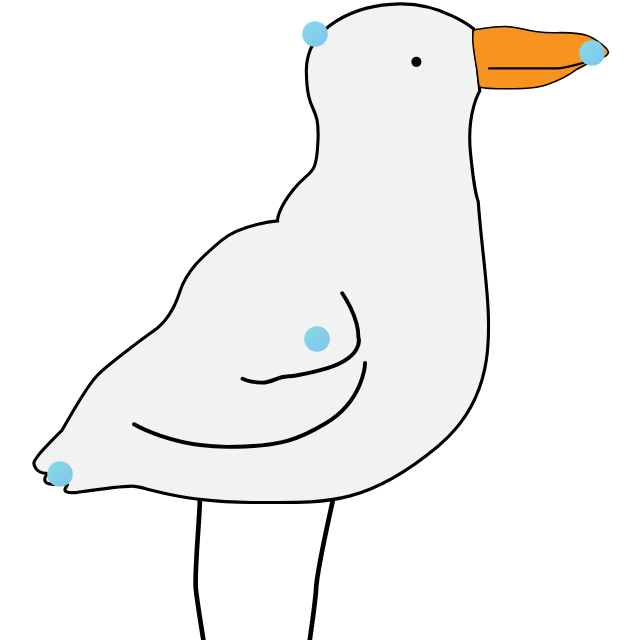
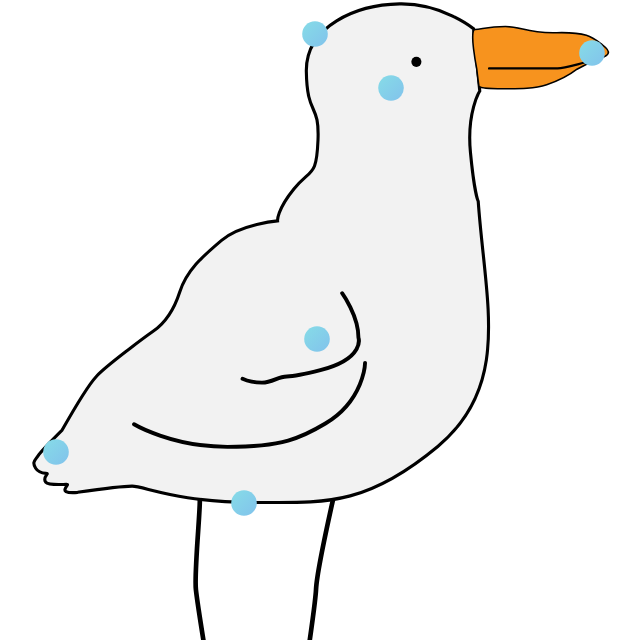
Before and after one commit to Fryles/SeagullSaftey, a plain HTML site: page index.html in a window 1280 px wide. Shown: the part 160-800 px from the top of the page, without its empty margins (308-948 px from the left). Drawn offline with nearby package versions, Linux system fonts and the light colour scheme.

Commit message:
yeah everything

```diff
--- a/editor.js
+++ b/editor.js
@@ -76,6 +76,12 @@ function Node(
 	};
 
 	this.element.on("click", this.onClicked);
+	this.element.on("mouseenter", function () {
+		focusNode($(this).attr("id"));
+	});
+	this.element.on("mouseleave", function () {
+		unfocusNodes();
+	});
 }
 
 /**
--- a/index.css
+++ b/index.css
@@ -2,8 +2,8 @@
 	--grad1: #7575fa;
 	--grad2: rgb(134, 220, 231);
 	--anim-duration: 3s;
-	--focusGrad1: #ff0000;
-	--focusGrad2: #ff00ff;
+	--focusGrad1: #7575fa;
+	--focusGrad2: #8bdbf3;
 }
 
 @keyframes gradAnim {
@@ -21,20 +21,7 @@
 	}
 }
 
-@keyframes focusedAnim {
-	0% {
-		background-position: 42% 0%;
-		box-shadow: 0px 0px 10px 3px var(--focusGrad2);
-	}
-	50% {
-		background-position: 59% 100%;
-		box-shadow: 0px 0px 10px 3px var(--focusGrad1);
-	}
-	100% {
-		background-position: 42% 0%;
-		box-shadow: 0px 0px 10px 3px var(--focusGrad2);
-	}
-}
+
 
 body,
 html {
@@ -101,7 +88,7 @@ html {
 
 
 
-.seagullNode:hover {
+.seagullNode:hover{
 	animation: gradAnim var(--anim-duration) ease infinite;
 	transform: scale(1);
 }
@@ -128,6 +115,7 @@ html {
 
 .seagullNodeEditable {
 	border: 1px solid #000000;
+	visibility: visible;
 	position: absolute;
 	cursor: pointer;
 	border-radius: 50%;
@@ -145,15 +133,9 @@ html {
 	border: 3px solid rgb(209, 129, 142);
 }
 
-.focused {
-	background: linear-gradient(
-		-45deg,
-		var(--focusGrad1),
-		var(--focusGrad2)
-	);
-	background-size: 400% 400%;
-	animation: focusedAnim var(--anim-duration) ease infinite;
-
+.seagullNodeEditable .seagullNodeInfo {
+	visibility: visible;
+	opacity: 1;
 }
 
 .seagullNodeName {
--- a/main.js
+++ b/main.js
@@ -1,5 +1,6 @@
 // Main javascript file for the infographic
-// Myles Marr - ART101 - Fall 2023
+// Authored by Myles Marr for ART101 - Fall 2023
+// :)
 // 11/24/2023
 
 // Global variables
@@ -44,7 +45,7 @@ function mobileNodeAdjustment(node) {
 
 // hide/show nodes
 function focusNode(nodeID) {
-	const scale = 1.3;
+	const scale = 1.1;
 	//change opacity of all nodes
 	let focusedNode = nodes.find(node => node.id == nodeID);
 	for (var i = 0; i < nodes.length; i++) {
--- a/nodes.json
+++ b/nodes.json
@@ -1 +1,86 @@
-[{"id":"seagullNode0","name":"Beak","desc":"Eats children","posx":594.234375,"posy":44.34375,"size":32,"floatX":70,"floatY":-40,"infoWidth":200,"link":"https://www.youtube.com/watch?v=dQw4w9WgXcQ"},{"id":"seagullNode1","name":"Head","desc":"mstery...","posx":317.15625,"posy":25.15625,"size":32,"floatX":-80,"floatY":-40,"infoWidth":200,"link":"http://127.0.0.1:5500/"},{"id":"seagullNode2","name":"Tail","desc":"Weapon of mass destruction","posx":61.953125,"posy":465.6875,"size":32,"floatX":-70,"floatY":-60,"infoWidth":200,"link":"http://127.0.0.1:5500/"},{"id":"seagullNode3","name":"Wing","desc":"Seagulls, like many birds, have hollow bones in their wings. Wing spans range from  2-6 feet, depending on species. Click me to learn more about bird wings!","posx":318.984375,"posy":329.921875,"size":32,"floatX":190,"floatY":0,"infoWidth":200,"link":"https://www.dkfindout.com/us/animals-and-nature/birds/inside-wing/"}]
+[
+	{
+			"id": "seagullNode0",
+			"name": "Beak",
+			"desc": "The tips of seagull's beaks are often slightly hooked, allowing them to grasp and tear apart their food easily. In addition, most seagulls have a red spot on their beaks!",
+			"posx": 594.234375,
+			"posy": 44.34375,
+			"size": 32,
+			"floatX": 145,
+			"floatY": -40,
+			"infoWidth": 200,
+			"link": "https://www.audubon.org/news/why-do-gulls-have-red-spot-their-bills"
+	},
+	{
+			"id": "seagullNode1",
+			"name": "Head",
+			"desc": "Seagulls have special glands located above their eyes called salt glands. These glands help seagulls excrete excess salt from their bodies, as they often consume food from the sea, which can be high in salt content.",
+			"posx": 317.15625,
+			"posy": 25.15625,
+			"size": 32,
+			"floatX": -170,
+			"floatY": 20,
+			"infoWidth": 200,
+			"link": "https://travisaudubon.org/murmurations/salt-glands-in-seabirds"
+	},
+	{
+			"id": "seagullNode2",
+			"name": "Tail",
+			"desc": "A seagull's tail acts as a rudder, allowing them to make quick turns, hover, and navigate effectively while flying. This adaptation is crucial for their lifestyle of diving and scavenging.",
+			"posx": 58.25311279296875,
+			"posy": 442.98748779296875,
+			"size": 32,
+			"floatX": -140,
+			"floatY": -50,
+			"infoWidth": 200,
+			"link": "https://www.spwickstrom.com/flight/"
+	},
+	{
+			"id": "seagullNode3",
+			"name": "Wing",
+			"desc": "Seagulls, like many birds, have hollow bones in their wings. Wing spans range from  2-6 feet, depending on species. Click me to learn more about bird wings!",
+			"posx": 318.984375,
+			"posy": 329.921875,
+			"size": 32,
+			"floatX": 290,
+			"floatY": 0,
+			"infoWidth": 200,
+			"link": "https://www.dkfindout.com/us/animals-and-nature/birds/inside-wing/"
+	},
+	{
+			"id": "seagullNode4",
+			"name": "Feet",
+			"desc": "Seagulls have webbed feet, just like many other water birds. Seagulls particularly though, have webbing that only goes about halfway up their toes. This adaptation helps them swim AND perch comfortably on solid ground.",
+			"posx": 318.38751220703125,
+			"posy": 669.3875122070312,
+			"size": 32,
+			"floatX": 210,
+			"floatY": -60,
+			"infoWidth": 200,
+			"link": "https://www.joeheaney.org/en/how-the-seagull-got-webbed-feet/"
+	},
+	{
+			"id": "seagullNode5",
+			"name": "Eyes",
+			"desc": " Seagulls have a special adaptation that allows them to see ultraviolet light!",
+			"posx": 393.1875,
+			"posy": 79.1875,
+			"size": 32,
+			"floatX": 210,
+			"floatY": 70,
+			"infoWidth": 200,
+			"link": "https://www.sciencedirect.com/science/article/abs/pii/S0065345408601059"
+	},
+	{
+			"id": "seagullNode6",
+			"name": "Eggs",
+			"desc": "Seagull eggs are known for their speckled and camouflaging appearance, and usually come in clutches of about 3.",
+			"posx": 245.70001220703125,
+			"posy": 494.70001220703125,
+			"size": 32,
+			"floatX": -180,
+			"floatY": 110,
+			"infoWidth": 200,
+			"link": "https://oar.princeton.edu/rt4ds/file/2372/imperfectly.pdf"
+	}
+]
```
